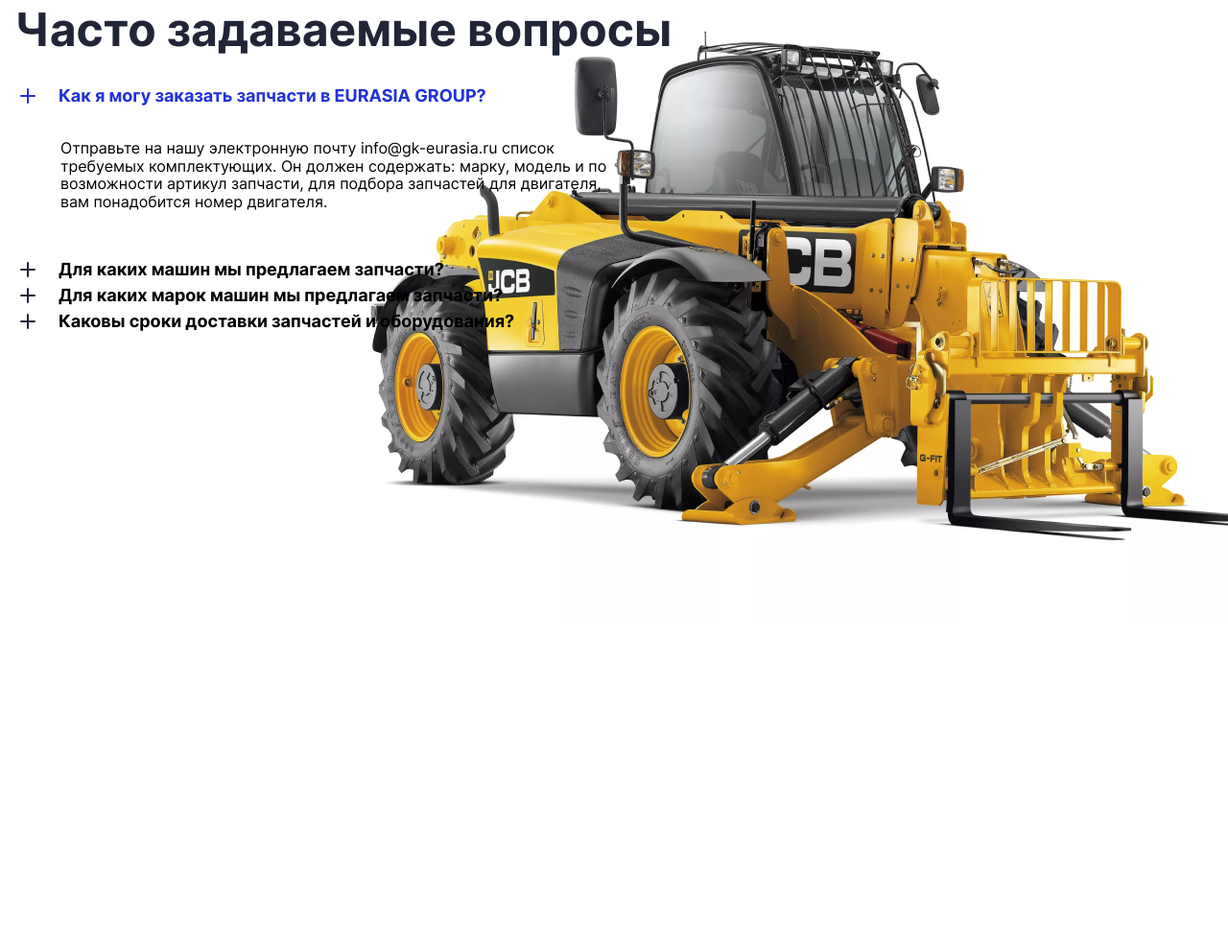
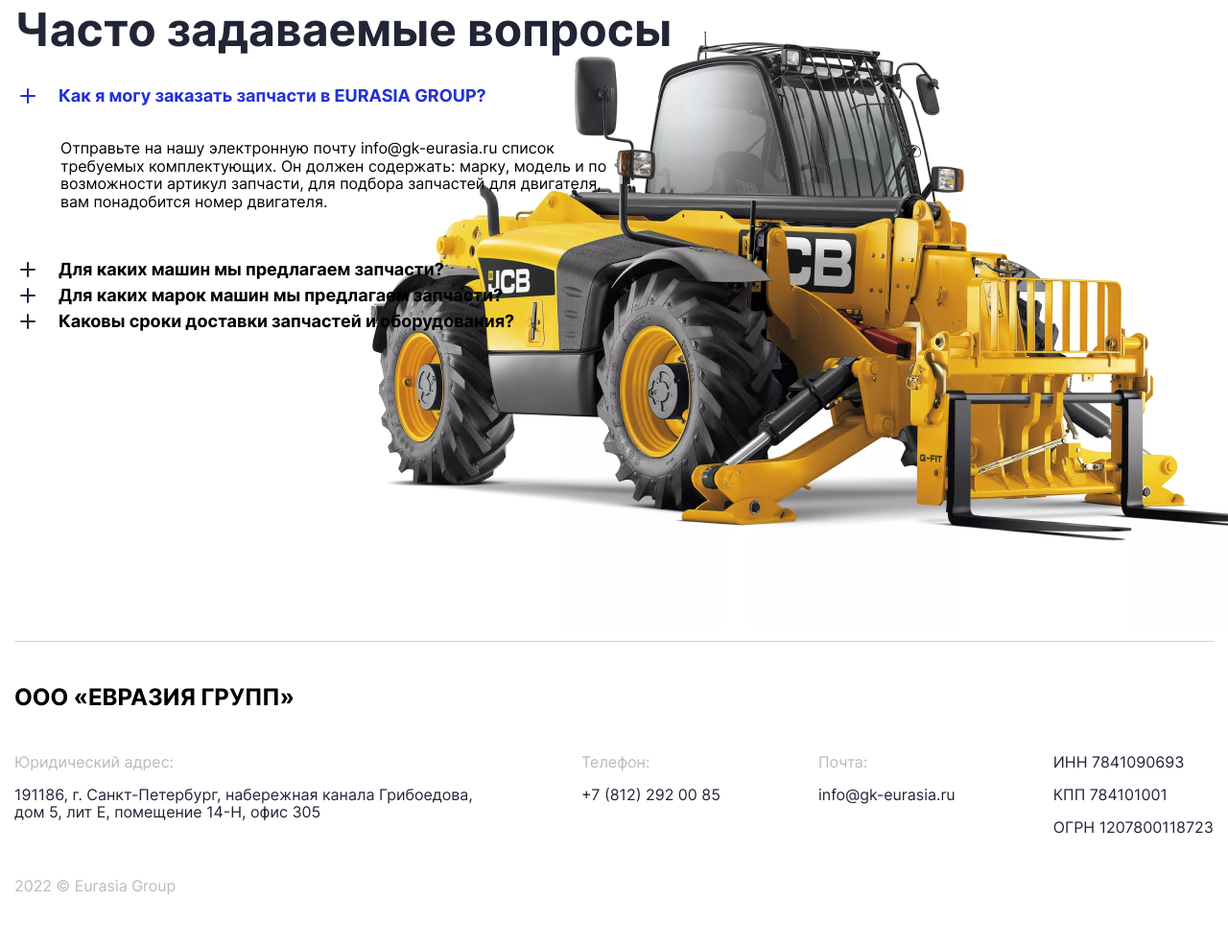
Before and after one commit to Unleashed97/eurasia-group, a website: page src/index.html in a window 1280 px wide. Shown: the part 8053-9040 px from the top of the page at 96% size. Before the commit the page ends 8721 px from the top, so only its background shows below. Drawn offline with nearby package versions, Linux system fonts and the light colour scheme; files that its build step writes are made by us from their sources; files whose address does not match are found by name.

Commit message:
feat: add footer

```diff
--- a/src/html/partials/footer.html
+++ b/src/html/partials/footer.html
@@ -1,3 +1,30 @@
 <footer class="footer">
+    <div class="container">
+        <div class="footer__inner">
+            <span class="footer__logo">ООО «ЕВРАЗИЯ ГРУПП»</span>
 
+            <div class="footer__cols">
+                <div class="footer__cols-item">
+                    <span class="footer__cols-item-title">Юридический адрес:</span>
+                    <address class="footer__cols-item-text">191186, г. Санкт-Петербург, набережная канала Грибоедова,
+                        дом 5, лит Е,
+                        помещение 14-Н, офис 305</address>
+                </div>
+                <div class="footer__cols-item">
+                    <span class="footer__cols-item-title">Телефон:</span>
+                    <a href="tel:+78122920085" class="footer__cols-item-text">+7 (812) 292 00 85</a>
+                </div>
+                <div class="footer__cols-item">
+                    <span class="footer__cols-item-title">Почта:</span>
+                    <a href="mailto:info@gk-eurasia.ru " class="footer__cols-item-text">info@gk-eurasia.ru </a>
+                </div>
+                <div class="footer__cols-item">
+                    <span>ИНН 7841090693</span>
+                    <span>КПП 784101001</span>
+                    <span>ОГРН 1207800118723</span>
+                </div>
+            </div>
+            <div class="footer__copy">2022 © Eurasia Group</div>
+        </div>
+    </div>
 </footer>
--- a/src/scss/components/footer.scss
+++ b/src/scss/components/footer.scss
@@ -1,2 +1,59 @@
 .footer {
+    &__inner {
+        display: flex;
+        flex-direction: column;
+
+        padding: 44px 0 55px;
+
+        border-top: 1px solid rgba(#212536, 20%);
+    }
+
+    &__logo {
+        font-size: 24px;
+        font-weight: 700;
+        margin-bottom: 44px;
+    }
+
+    &__cols {
+        display: flex;
+
+        justify-content: space-between;
+    }
+
+    &__cols-item {
+        display: flex;
+        flex-direction: column;
+        align-items: stretch;
+
+        font-size: 16px;
+
+        color: $secondary;
+
+        &:nth-child(1) {
+            max-width: 489px;
+        }
+
+        &:nth-child(4) {
+            gap: 16px;
+        }
+    }
+
+    &__cols-item-title {
+        font-weight: 400;
+        font-size: 16px;
+        color: rgba(#1b1b29, 30%);
+        margin-bottom: 16px;
+    }
+
+    &__cols-item-text {
+        font-style: normal;
+    }
+
+    &__copy {
+        margin-top: 42px;
+
+        font-size: 16px;
+        font-weight: 400;
+        color: rgba(#1b1b29, 30%);
+    }
 }
```
Also changed, not shown: dist/css/style.min.css, dist/index.html.
